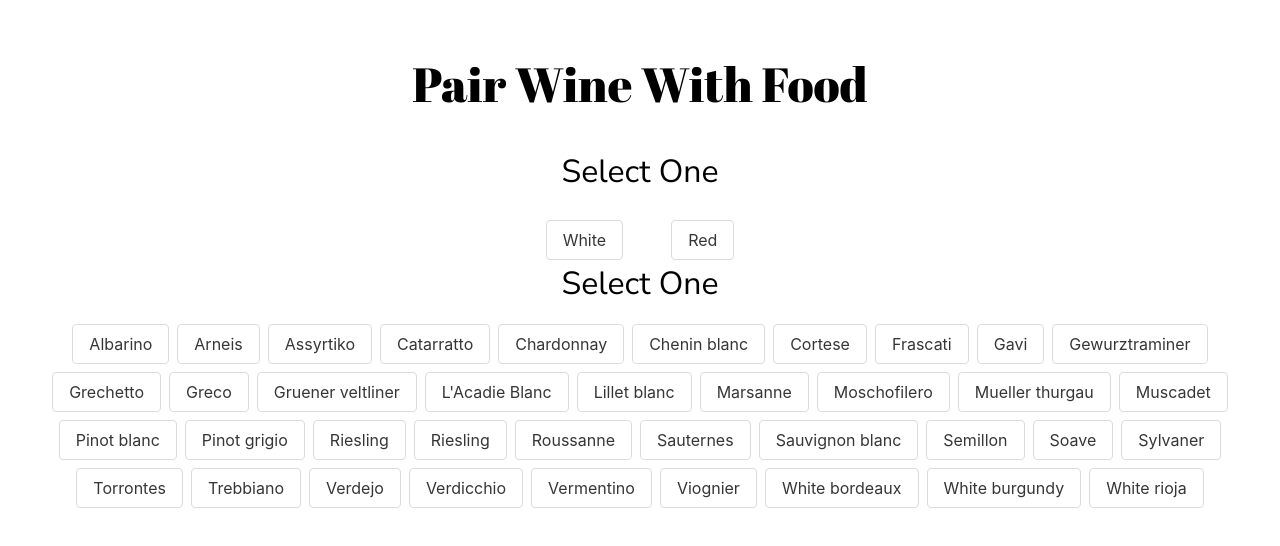
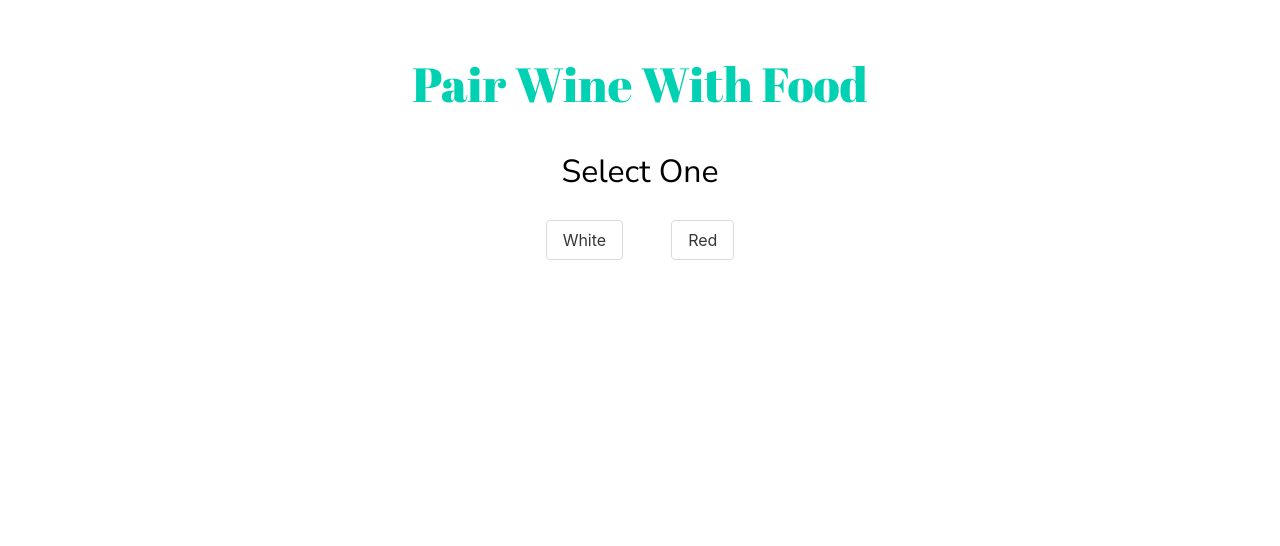
Before and after one commit to jessicagallagher/date-night, a Next.js app: page /wine-with-food in a window 1280 px wide. Shown: the top 546 px of the page. Built offline with nearby package versions, Linux system fonts and the light colour scheme.

Commit message:
add conditional renders and start over button for white wine

```diff
--- a/components/LandingPage.js
+++ b/components/LandingPage.js
@@ -1,7 +1,7 @@
-import Image from 'next/image'
+import Image from 'next/image';
 import Link from 'next/link';
-import hero from '../public/images/landing-hero.png'
-import { Button, PageHeader } from '../components'
+import hero from '../public/images/landing-hero.png';
+import { ButtonWithLink, PageHeader } from '../components';
 
 export default function LandingPage() {
   return (
@@ -20,12 +20,12 @@ export default function LandingPage() {
         </h1>
       </div>
       <div className='py-4 is-flex is-flex-direction-column is-justify-content-center landing-buttons'>
-           <Button
-              buttonText={'Pair wine with food'}
+        <ButtonWithLink
+          buttonText={'Pair wine with food'}
           buttonClass={'mb-5 is-size-5-desktop'}
           url={'/wine-with-food'}
-            />
-        <Button
+        />
+        <ButtonWithLink
           buttonText={'Pair food with wine'}
           buttonClass={'is-size-5-desktop'}
         />
--- a/components/PairWine.js
+++ b/components/PairWine.js
@@ -1,31 +1,66 @@
 import Image from 'next/image';
 import { useState } from 'react';
-import { PageHeader, Button } from '../components';
+import { PageHeader, ButtonWithoutLink } from '../components';
 import { wineTypes, whiteWine } from '../utils/wineData';
 
 export default function PairWine() {
-  const [hideSection, setHideSection] = useState(false);
-  const [isWhite, setIsWhite] = useState(false);
-  const [isRed, setIsRed] = useState(false);
+  const [hideTypeSection, setHideTypeSection] = useState(false);
+  const [showWhite, setShowWhite] = useState(false);
+  const [showRed, setShowRed] = useState(false);
+
+  const handleClick = (e) => {
+    e.preventDefault();
+
+    switch (e.target.value) {
+      case 'white':
+        setHideTypeSection(true);
+        setShowWhite(true);
+        break;
+
+      case 'red':
+        setHideTypeSection(true);
+        setShowRed(true);
+        console.log('red wines here');
+        break;
+
+      default:
+        console.log('error');
+        setHideTypeSection(false);
+    }
+  };
+
+  const handleStartOver = (e) => {
+    e.preventDefault();
+
+    setShowWhite(false);
+    setShowRed(false);
+    setHideTypeSection(false);
+  }
 
   return (
     <div className='container is-fluid'>
-      <PageHeader headerText={'Pair Wine With Food'} />
+      <PageHeader headerText={'Pair Wine With Food'} headerClass={'has-text-primary'}/>
       <div className='mt-3 has-text-centered'>
         <h3 className='is-size-4 is-size-3-desktop'>Select One</h3>
+        {!hideTypeSection && (
           <div className='mt-3 is-flex is-flex-direction-column wine-type-buttons'>
             {wineTypes.map((item) => (
-            <Button
+              <ButtonWithoutLink
                 key={item.id}
+                buttonValue={item.type}
                 buttonText={
                   item.type.charAt(0).toUpperCase() + item.type.slice(1)
                 }
                 buttonClass={'mt-3'}
+                clickHandler={handleClick}
               />
             ))}
           </div>
-        <h3 className='is-size-4 is-size-3-desktop'>Select One</h3>
+        )}
+
+        {showWhite && (
           <div className='mx-auto mt-4'>
+            <ButtonWithoutLink buttonText={'Start over'} buttonClass={'mb-3 is-danger'} clickHandler={handleStartOver}/>
             <div className='select is-hidden-tablet'>
               <select>
                 {whiteWine
@@ -47,6 +82,7 @@ export default function PairWine() {
                 ))}
             </div>
           </div>
+        )}
       </div>
     </div>
   );
--- a/components/common/Button.js
+++ b/components/common/ButtonWithLink.js
@@ -1,6 +1,6 @@
 import Link from 'next/link';
 
-export default function Button({ buttonClass, buttonText, url}) {
+export default function ButtonWithLink({ buttonClass, buttonText, url }) {
   return (
     <button className={`button ${buttonClass}`}>
       <Link href={`${url}`}>{buttonText}</Link>
--- /dev/null
+++ b/components/common/ButtonWithoutLink.js
@@ -0,0 +1,7 @@
+export default function ButtonWithoutLink({ buttonClass, buttonText, buttonType, buttonValue, clickHandler }) {
+  return (
+    <button value={buttonValue} className={`button ${buttonClass}`} onClick={clickHandler}>
+      {buttonText}
+    </button>
+  );
+}
--- a/components/common/PageHeader.js
+++ b/components/common/PageHeader.js
@@ -1,7 +1,7 @@
-export default function PageHeader({ headerText }) {
+export default function PageHeader({ headerText, headerClass }) {
   return (
     <div className='pt-6 pb-4'>
-      <h1 className='accent-font is-size-2 has-text-centered is-size-1-desktop'>
+      <h1 className={`accent-font is-size-2 has-text-centered is-size-1-desktop ${headerClass}`}>
         {headerText}
       </h1>
     </div>
--- a/components/index.js
+++ b/components/index.js
@@ -1,11 +1,13 @@
 import LandingPage from './LandingPage';
-import Button from './common/Button';
+import ButtonWithLink from './common/ButtonWithLink';
 import PairWine from './PairWine';
 import PageHeader from './common/PageHeader';
+import ButtonWithoutLink from './common/ButtonWithoutLink';
 
 export {
   LandingPage,
-  Button,
+  ButtonWithLink,
   PairWine,
   PageHeader,
+  ButtonWithoutLink,
 }
```
Lines whose indentation alone changed are shown as unchanged.
